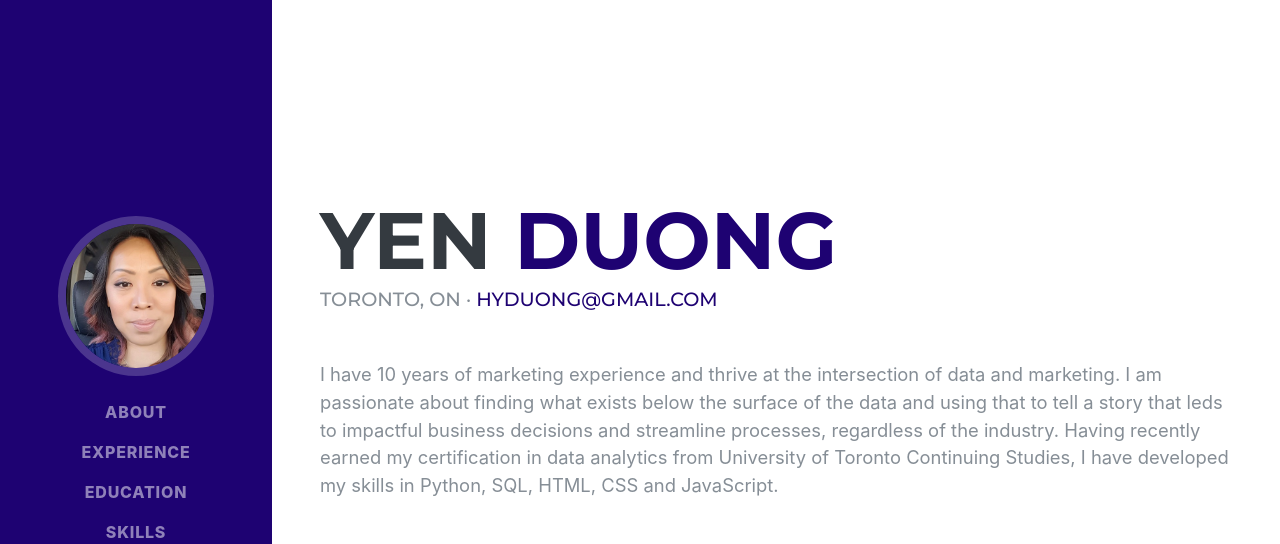
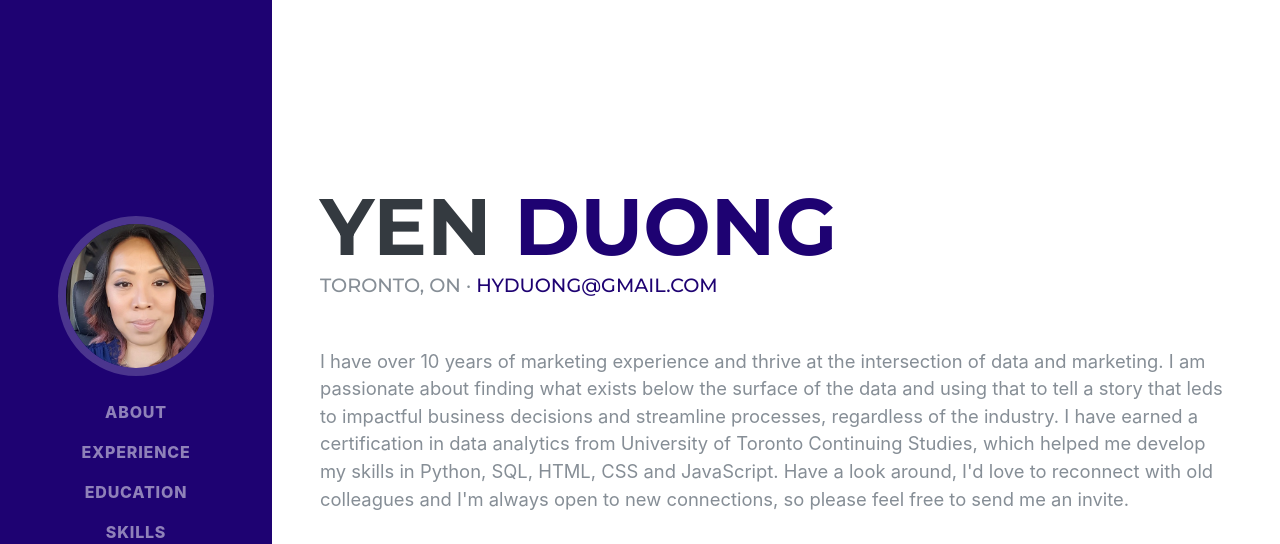
Before and after one commit to yduong3/yduong3.github.io, a plain HTML site: page index.html in a window 1280 px wide. Shown: the top 544 px of the page. Drawn offline with nearby package versions, Linux system fonts and the light colour scheme; a web font is replaced by a local one.

Commit message:
Update index.html

```diff
--- a/index.html
+++ b/index.html
@@ -67,11 +67,11 @@
         <div class="subheading mb-5">Toronto, ON ·
           <a href="mailto:hyduong@gmail.com.com">hyduong@gmail.com</a>
         </div>
-        <p class="lead mb-5">I have 10 years of marketing experience and thrive at the intersection of data and marketing.
+        <p class="lead mb-5">I have over 10 years of marketing experience and thrive at the intersection of data and marketing.
           I am passionate about finding what exists below the surface of the data and using that to tell a story that leds to
-          impactful business decisions and streamline processes, regardless of the industry. Having recently earned my certification
-          in data analytics from University of Toronto Continuing Studies, I have developed my skills in Python, SQL, HTML, CSS and
-          JavaScript.</p>
+          impactful business decisions and streamline processes, regardless of the industry. I have earned a certification
+          in data analytics from University of Toronto Continuing Studies, which helped me develop my skills in Python, SQL, HTML, CSS and
+          JavaScript. Have a look around, I'd love to reconnect with old colleagues and I'm always open to new connections, so please feel free to send me an invite.</p>
         <div class="social-icons">
           <a href="https://www.linkedin.com/in/yenduong8/" target="_blank">
             <i class="fab fa-linkedin-in"></i>
```
